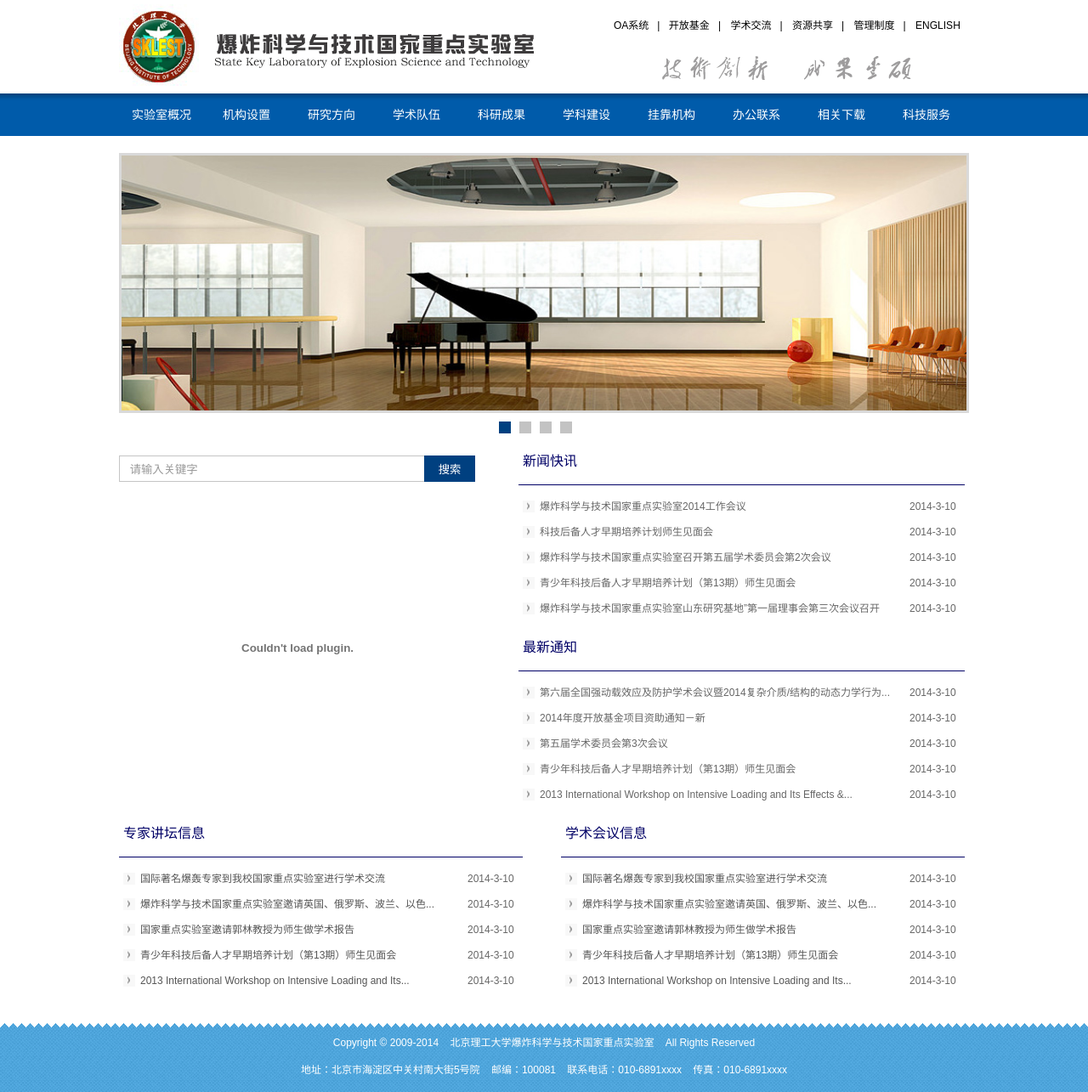
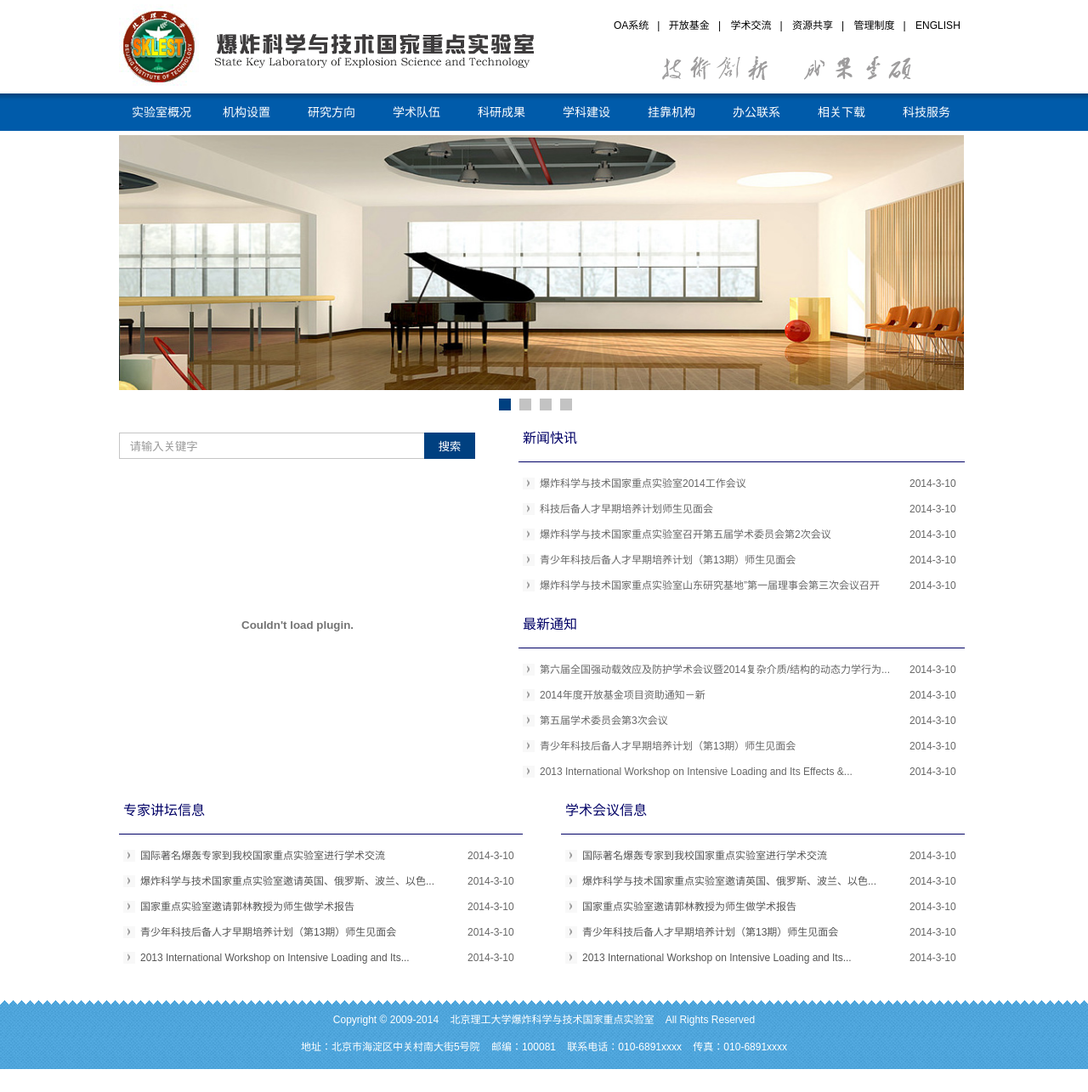
Before and after one commit to lizzyphy/lab_baozha, a CodeIgniter app: page / in a window 1280 px wide. Shown: the whole page at 85% size. After the commit the page ends 1258 px from the top, so only its background shows below. Run offline with CodeIgniter, Linux system fonts and the light colour scheme.

Commit message:
修改部分CSS样式

```diff
--- a/static/css/css.css
+++ b/static/css/css.css
@@ -14,7 +14,7 @@
 #box {
 	margin: 0 auto;
 	width: 1000px;
-	padding-top:20px;
+	margin-top:5px;
 	padding-bottom:20px;
 }
 .left1 {
@@ -90,7 +90,6 @@
 	width:994px;
 	height:300px;
 	float:left;
-	border:3px solid #d9d9d9;
 	position:relative;
 }
 .focus #pic{
--- a/static/css/home.css
+++ b/static/css/home.css
@@ -70,8 +70,8 @@
 #navi li{
 	color:#FFF;
 	width:10%;
-	height:50px;
-	line-height:50px;
+	height:44px;
+	line-height:44px;
 	padding:0;
 	float:left;
 }
```
